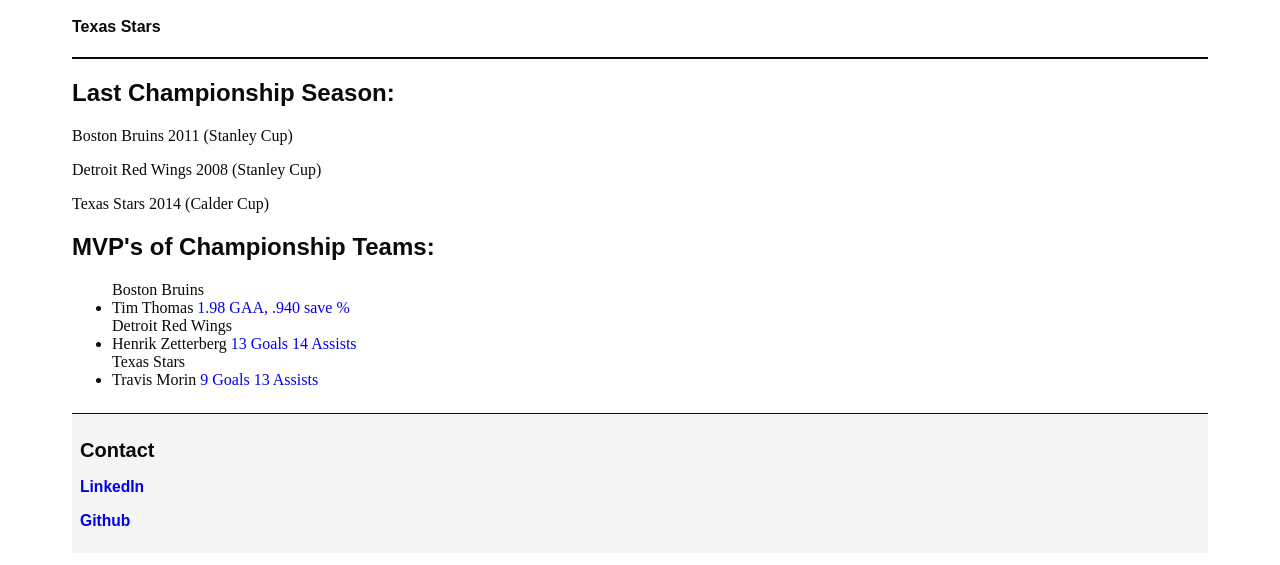
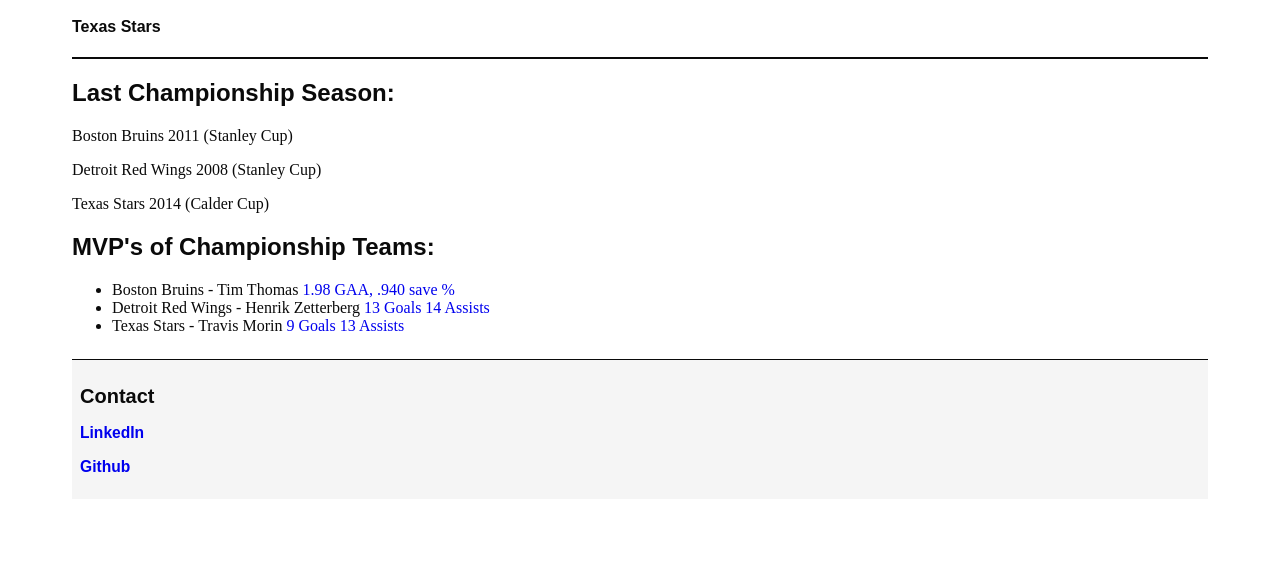
Before and after one commit to monaco-vin/assignment-two, a plain HTML site: page index.html in a window 1280 px wide. Shown: the part 177-742 px from the top of the page. Drawn offline with Linux system fonts and the light colour scheme.

Commit message:
ADD team names within li

```diff
--- a/index.html
+++ b/index.html
@@ -21,27 +21,24 @@
       <p>Texas Stars 2014 (Calder Cup)</p>
       <h2>MVP's of Championship Teams:</h2>
       <ul>
-        Boston Bruins
         <li>
-          Tim Thomas
+          Boston Bruins - Tim Thomas
           <a
             href="https://www.statmuse.com/nhl/ask/2011-tim-thomas-playoff-stats#:~:text=Tim%20Thomas%20had%20a%2016,940%20in%20the%202011%20playoffs."
             target="_blank"
             >1.98 GAA, .940 save %</a
           >
         </li>
-        Detroit Red Wings
         <li>
-          Henrik Zetterberg
+          Detroit Red Wings - Henrik Zetterberg
           <a
             href="https://www.hockey-reference.com/players/z/zettehe01.html#stats_basic_plus_nhl_po"
             target="_blank"
             >13 Goals 14 Assists</a
           >
         </li>
-        Texas Stars
         <li>
-          Travis Morin
+          Texas Stars - Travis Morin
           <a
             href="https://www.eliteprospects.com/player/11446/travis-morin"
             target="_blank"
```
